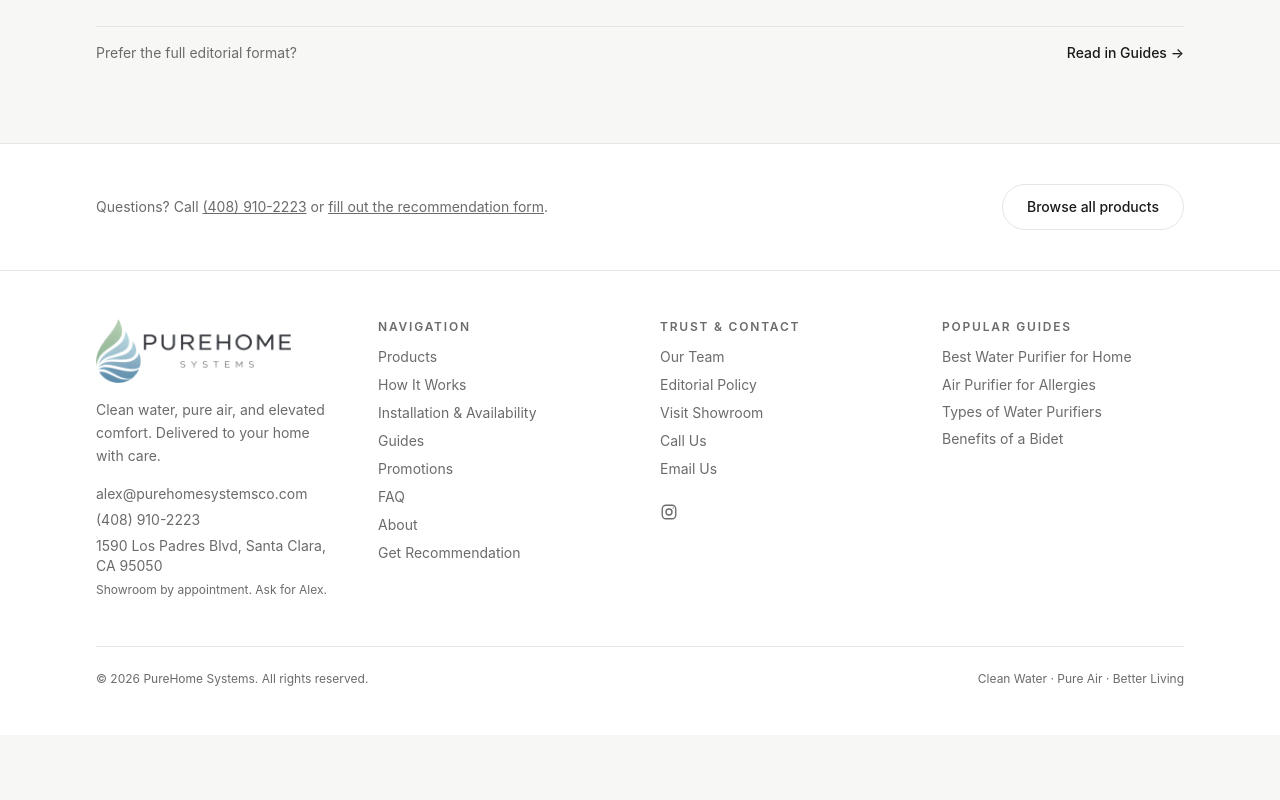
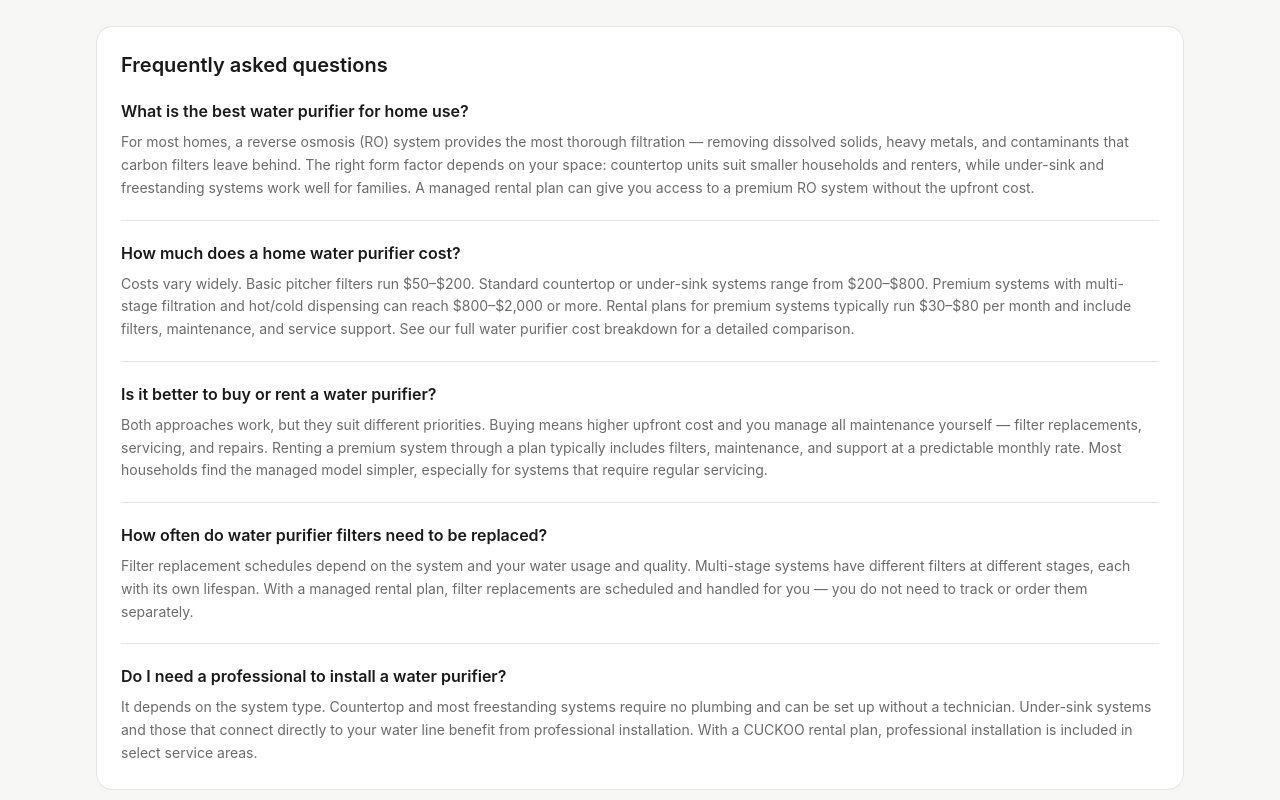
Before and after one commit to purehomesystems/purehomesystems, a React (Vite) app: page /best-water-purifier-for-home in a window 1280 px wide. Shown: the part 7120-7920 px from the top of the page. Before the commit the page ends 7855 px from the top, so only its background shows below. Built offline with nearby package versions, Linux system fonts and the light colour scheme.

Commit message:
fix(seo): add landing pages to sitemap and enhance FAQ schema

```diff
--- a/src/pages/BestWaterPurifierForHome.jsx
+++ b/src/pages/BestWaterPurifierForHome.jsx
@@ -1,6 +1,6 @@
 import { Link } from 'react-router-dom'
 import Seo from '../seo/Seo'
-import { createArticleSchema, createBreadcrumbSchema } from '../seo/site'
+import { createArticleSchema, createBreadcrumbSchema, createFAQSchema } from '../seo/site'
 import { getGuideBySlug } from '../data/guides'
 
 const guide = getGuideBySlug('best-water-purifier-for-home')
@@ -18,7 +18,31 @@ const breadcrumbSchema = createBreadcrumbSchema([
   { name: 'Home', path: '/' },
   { name: 'Best Water Purifier for Home', path: '/best-water-purifier-for-home' },
 ])
-const SCHEMA = [articleSchema, breadcrumbSchema]
+const FAQ_ITEMS = [
+  {
+    q: 'What is the best water purifier for home use?',
+    a: 'For most homes, a reverse osmosis (RO) system provides the most thorough filtration — removing dissolved solids, heavy metals, and contaminants that carbon filters leave behind. The right form factor depends on your space: countertop units suit smaller households and renters, while under-sink and freestanding systems work well for families. A managed rental plan can give you access to a premium RO system without the upfront cost.',
+  },
+  {
+    q: 'How much does a home water purifier cost?',
+    a: 'Costs vary widely. Basic pitcher filters run $50–$200. Standard countertop or under-sink systems range from $200–$800. Premium systems with multi-stage filtration and hot/cold dispensing can reach $800–$2,000 or more. Rental plans for premium systems typically run $30–$80 per month and include filters, maintenance, and service support. See our full water purifier cost breakdown for a detailed comparison.',
+  },
+  {
+    q: 'Is it better to buy or rent a water purifier?',
+    a: 'Both approaches work, but they suit different priorities. Buying means higher upfront cost and you manage all maintenance yourself — filter replacements, servicing, and repairs. Renting a premium system through a plan typically includes filters, maintenance, and support at a predictable monthly rate. Most households find the managed model simpler, especially for systems that require regular servicing.',
+  },
+  {
+    q: 'How often do water purifier filters need to be replaced?',
+    a: 'Filter replacement schedules depend on the system and your water usage and quality. Multi-stage systems have different filters at different stages, each with its own lifespan. With a managed rental plan, filter replacements are scheduled and handled for you — you do not need to track or order them separately.',
+  },
+  {
+    q: 'Do I need a professional to install a water purifier?',
+    a: 'It depends on the system type. Countertop and most freestanding systems require no plumbing and can be set up without a technician. Under-sink systems and those that connect directly to your water line benefit from professional installation. With a CUCKOO rental plan, professional installation is included in select service areas.',
+  },
+]
+
+const faqSchema = createFAQSchema(FAQ_ITEMS)
+const SCHEMA = [articleSchema, breadcrumbSchema, faqSchema]
 
 const HERO_GRADIENT = {
   background:
@@ -578,6 +602,21 @@ export default function BestWaterPurifierForHome() {
             </div>
           </section>
 
+          {/* FAQ */}
+          <section className="bg-white border border-border rounded-2xl p-6">
+            <h2 className="text-xl font-semibold text-charcoal mb-5">
+              Frequently asked questions
+            </h2>
+            <div className="space-y-5">
+              {FAQ_ITEMS.map((item) => (
+                <div key={item.q} className="border-t border-border pt-5 first:border-t-0 first:pt-0">
+                  <h3 className="text-base font-semibold text-charcoal mb-2">{item.q}</h3>
+                  <p className="text-sm text-charcoal-muted leading-relaxed">{item.a}</p>
+                </div>
+              ))}
+            </div>
+          </section>
+
           {/* Link back to guide version */}
           <div className="flex items-center justify-between py-4 border-t border-border">
             <p className="text-sm text-charcoal-muted">Prefer the full editorial format?</p>
--- a/src/pages/GuideArticle.jsx
+++ b/src/pages/GuideArticle.jsx
@@ -286,7 +286,7 @@ export default function GuideArticle() {
                       <p className="text-sm text-charcoal-muted leading-relaxed">{relatedGuide.excerpt}</p>
                       <div className="pt-2 border-t border-border">
                         <Link to={`/guides/${relatedGuide.slug}`} className="text-sm text-charcoal hover:underline">
-                          Read related guide
+                          Read: {relatedGuide.title}
                         </Link>
                       </div>
                     </article>
--- a/src/pages/WaterPurifierCost.jsx
+++ b/src/pages/WaterPurifierCost.jsx
@@ -1,21 +1,46 @@
 import { Link } from 'react-router-dom'
 import Seo from '../seo/Seo'
-import { createArticleSchema, createBreadcrumbSchema } from '../seo/site'
+import { createArticleSchema, createBreadcrumbSchema, createFAQSchema } from '../seo/site'
 
 // ── Stable module-level references ───────────────────────────────────────────
 const articleSchema = createArticleSchema({
-  headline: 'Water Purifier Cost: What You Should Expect to Pay',
+  headline: 'Water Purifier Cost: Full Price Breakdown',
   description:
     'A clear breakdown of water purifier costs — from cheap filters to premium systems and rental plans — so you can make a confident decision for your home.',
   path: '/water-purifier-cost',
   publishedAt: '2026-04-23',
-  updatedAt: '2026-04-23',
+  updatedAt: '2026-04-30',
 })
 const breadcrumbSchema = createBreadcrumbSchema([
   { name: 'Home', path: '/' },
   { name: 'Water Purifier Cost', path: '/water-purifier-cost' },
 ])
-const SCHEMA = [articleSchema, breadcrumbSchema]
+
+const FAQ_ITEMS = [
+  {
+    q: 'How much does a water purifier cost per month?',
+    a: 'Rental plans for premium water purification systems typically run $30–$80 per month depending on the system and plan tier. This usually includes the system, filter replacements, maintenance, and service support — making the monthly cost the full cost, with no separate bills for servicing.',
+  },
+  {
+    q: 'Is it cheaper to rent or buy a water purifier?',
+    a: 'Over a long enough period, buying can appear cheaper on paper, but the comparison depends on what you include. Owned systems require separate spending on filter replacements, maintenance, and eventual repairs. Rental plans bundle all of these into a predictable monthly rate with a lower barrier to entry. For households that want a premium system without managing the upkeep, renting often makes more practical sense.',
+  },
+  {
+    q: 'What is included in a water purifier rental plan?',
+    a: 'CUCKOO rental plans include the water purification system, scheduled filter replacements, routine maintenance, and service support. In select areas, professional installation is also included. The monthly fee covers the system and its ongoing care — there are no separate charges for standard servicing.',
+  },
+  {
+    q: 'How does the cost of a water purifier compare to bottled water?',
+    a: 'A household regularly purchasing bottled water can spend significantly more per month than a rental plan for a premium purification system. Beyond the dollar comparison, bottled water also involves recurring inconvenience — storage, running out, and plastic waste — that a home system eliminates.',
+  },
+  {
+    q: 'Are there hidden costs with water purifiers?',
+    a: 'With owned systems, yes. Filter replacements, routine maintenance, and repairs after the warranty period are common costs that buyers underestimate when comparing upfront prices. With a managed rental plan, these are included in the monthly rate, making the total cost of ownership more predictable.',
+  },
+]
+
+const faqSchema = createFAQSchema(FAQ_ITEMS)
+const SCHEMA = [articleSchema, breadcrumbSchema, faqSchema]
 
 const HERO_GRADIENT = {
   background:
@@ -38,8 +63,8 @@ export default function WaterPurifierCost() {
   return (
     <div className="pt-16">
       <Seo
-        title="Water Purifier Cost: What You Should Expect to Pay"
-        description="A clear breakdown of water purifier costs — basic filters, premium systems, and rental plans — so you can choose confidently without overpaying or under-buying."
+        title="Water Purifier Cost: Full Price Breakdown"
+        description="What does a water purifier actually cost? Compare filters, premium systems, and rental plans — including hidden costs most people miss — and find the right fit."
         path="/water-purifier-cost"
         keywords="water purifier cost, how much does a water purifier cost, water purifier price, water filter rental cost, CUCKOO water purifier price, water purifier vs bottled water cost"
         schema={SCHEMA}
@@ -530,6 +555,21 @@ export default function WaterPurifierCost() {
             </div>
           </section>
 
+          {/* FAQ */}
+          <section className="bg-white border border-border rounded-2xl p-6">
+            <h2 className="text-xl font-semibold text-charcoal mb-5">
+              Frequently asked questions
+            </h2>
+            <div className="space-y-5">
+              {FAQ_ITEMS.map((item) => (
+                <div key={item.q} className="border-t border-border pt-5 first:border-t-0 first:pt-0">
+                  <h3 className="text-base font-semibold text-charcoal mb-2">{item.q}</h3>
+                  <p className="text-sm text-charcoal-muted leading-relaxed">{item.a}</p>
+                </div>
+              ))}
+            </div>
+          </section>
+
           {/* Internal link footer */}
           <div className="flex flex-col sm:flex-row sm:items-center sm:justify-between gap-3 py-4 border-t border-border">
             <p className="text-sm text-charcoal-muted">Choosing between systems?</p>
```
Also changed, not shown: scripts/generate-sitemap.mjs (+13 -3 lines), 1 other file (tests, documents, lock files or other folders).
